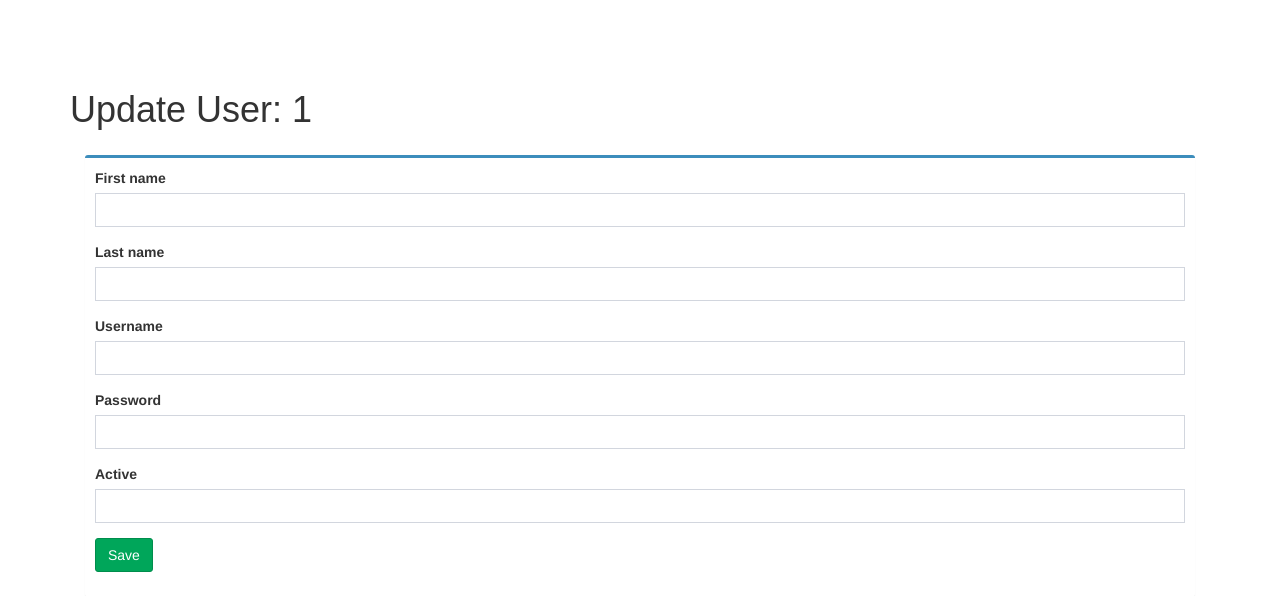
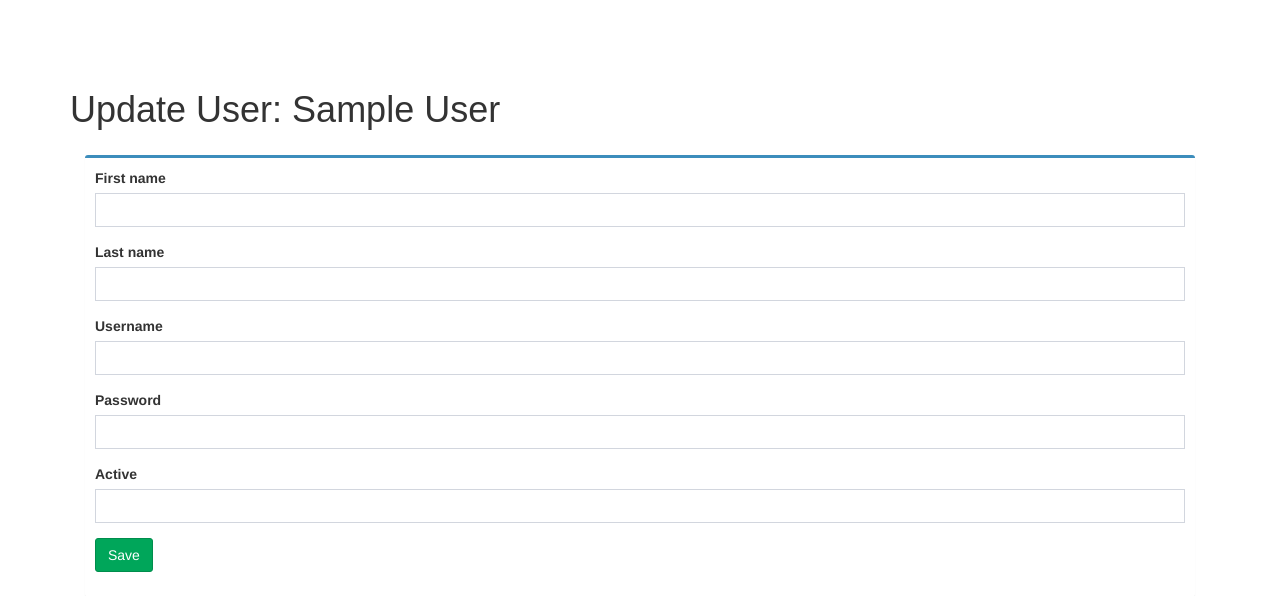
Before and after one commit to lissettelora00/ticket-exam, a Yii app: template views/user/update.php in a window 1280 px wide. Shown: the top 596 px of the page. Run offline with PHP 8.4 and a stand-in for Yii, Linux system fonts and the light colour scheme; the template is opened without the code that fills it: most values are stand-ins (such as "Sample title", 1, 10 or a date in 2020); form fields are guessed from the names that the template uses; data that the repository does not hold is empty; some libraries are stand-ins or nearby versions.

Commit message:
Documentacion y ajustes minimos.

```diff
--- a/ticketdb (1).sql
+++ b/ticketdb (1).sql
@@ -1,3 +1,6 @@
+CREATE FUNCTION GETUSERNAMEBYID(UID INT) RETURNS TEXT BEGIN DECLARE FULL_NAME TEXT DEFAULT "";
+SELECT CONCAT(FIRST_NAME, " ", LAST_NAME) INTO FULL_NAME FROM USER WHERE id_record = UID; RETURN FULL_NAME; END;
+
 SELECT *, COALESCE(SUM(td.worked_time), 0)
 FROM ticket t
 INNER JOIN assigned_ticket ati ON (ati.id_ticket = t.id_record)
--- a/views/user/update.php
+++ b/views/user/update.php
@@ -5,9 +5,9 @@ use yii\helpers\Html;
 /* @var $this yii\web\View */
 /* @var $model app\models\User */
 
-$this->title = 'Update User: ' . $model->id_record;
+$this->title = 'Update User: ' . $model->first_name." ".$model->last_name;
 $this->params['breadcrumbs'][] = ['label' => 'Users', 'url' => ['index']];
-$this->params['breadcrumbs'][] = ['label' => $model->id_record, 'url' => ['view', 'id' => $model->id_record]];
+$this->params['breadcrumbs'][] = ['label' => $model->first_name." ".$model->last_name, 'url' => ['view', 'id' => $model->id_record]];
 $this->params['breadcrumbs'][] = 'Update';
 ?>
 <div class="user-update">
--- a/web/js/ticket.js
+++ b/web/js/ticket.js
@@ -184,14 +184,14 @@ function renderTable(data, divid) {
         <table class="table table-striped table-bordered">
           <tbody>
             <tr>
-              <th>Id</th>
-              <th>Title</th>
-              <th>Description</th>
-              <th>Responsible</th>
-              <th>Requestor</th>
-              <th>Request Date</th>
-              <th>Status</th>
-              <th>Link</th>
+              <th style="width:5%">Id</th>
+              <th style="width:17%">Title</th>
+              <th style="width:28%">Description</th>
+              <th style="width:10%">Responsible</th>
+              <th style="width:15%">Requestor</th>
+              <th style="width:15%">Request Date</th>
+              <th style="width:5%">Status</th>
+              <th style="width:5%">Info</th>
             </tr>`;
 
         data.forEach(function(x) {
@@ -205,7 +205,7 @@ function renderTable(data, divid) {
                 <td>${x.requestor}</td>
                 <td>${x.request_date}</td>
                 <td><span class="badge bg-${x.status_color}">${x.status_name}</span></td>
-                <td><a href="index.php?r=ticket/view&id=${x.id_record}"><i class="fa fa-eye"></i> Details</a></td>
+                <td><a href="index.php?r=ticket/view&id=${x.id_record}"><i class="fa fa-eye"></i></a></td>
             </tr>`;
         });
 
```
Also changed, not shown: views/ticket/all_pending_tickets.php (+5 -13 lines), README.md, 1 other file.
